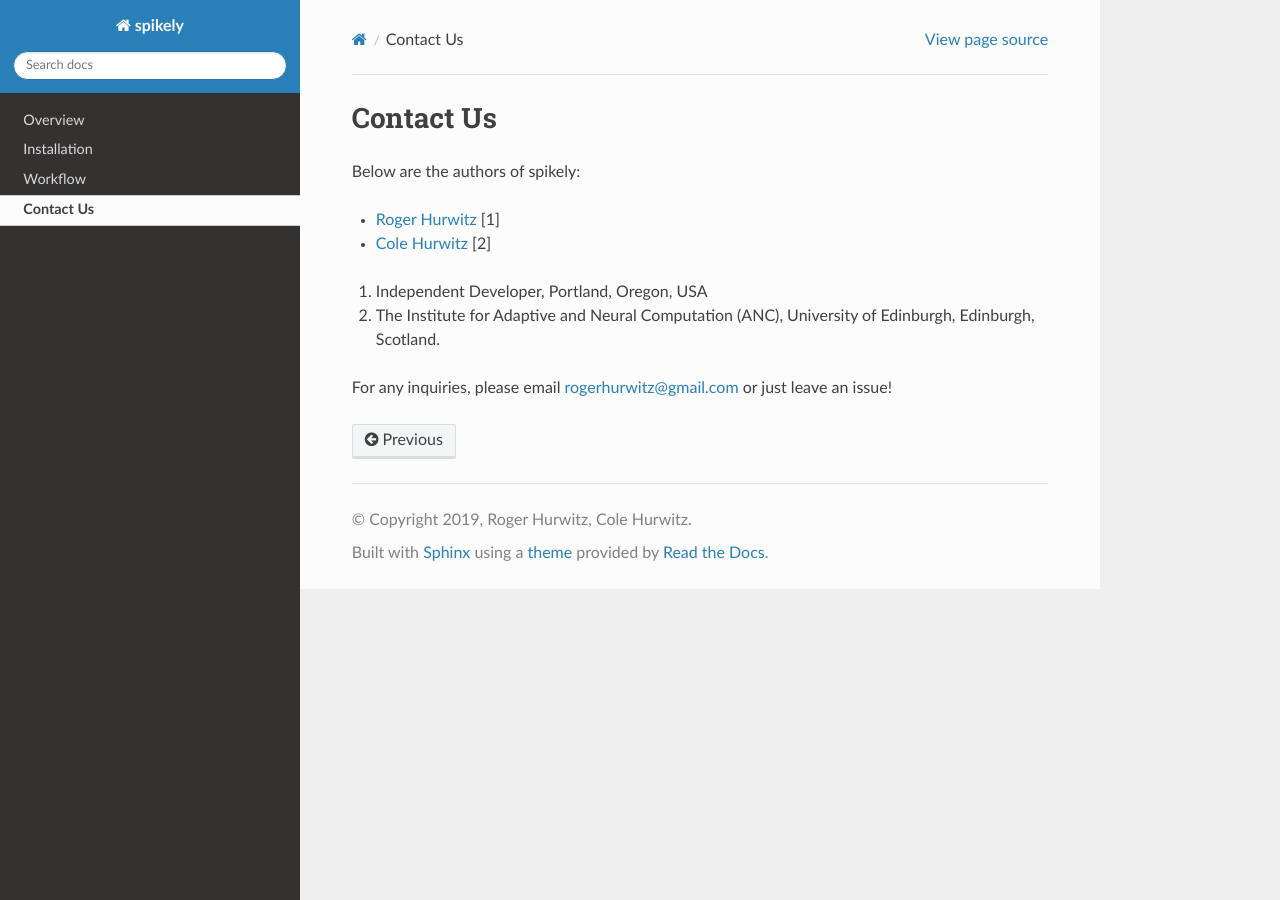
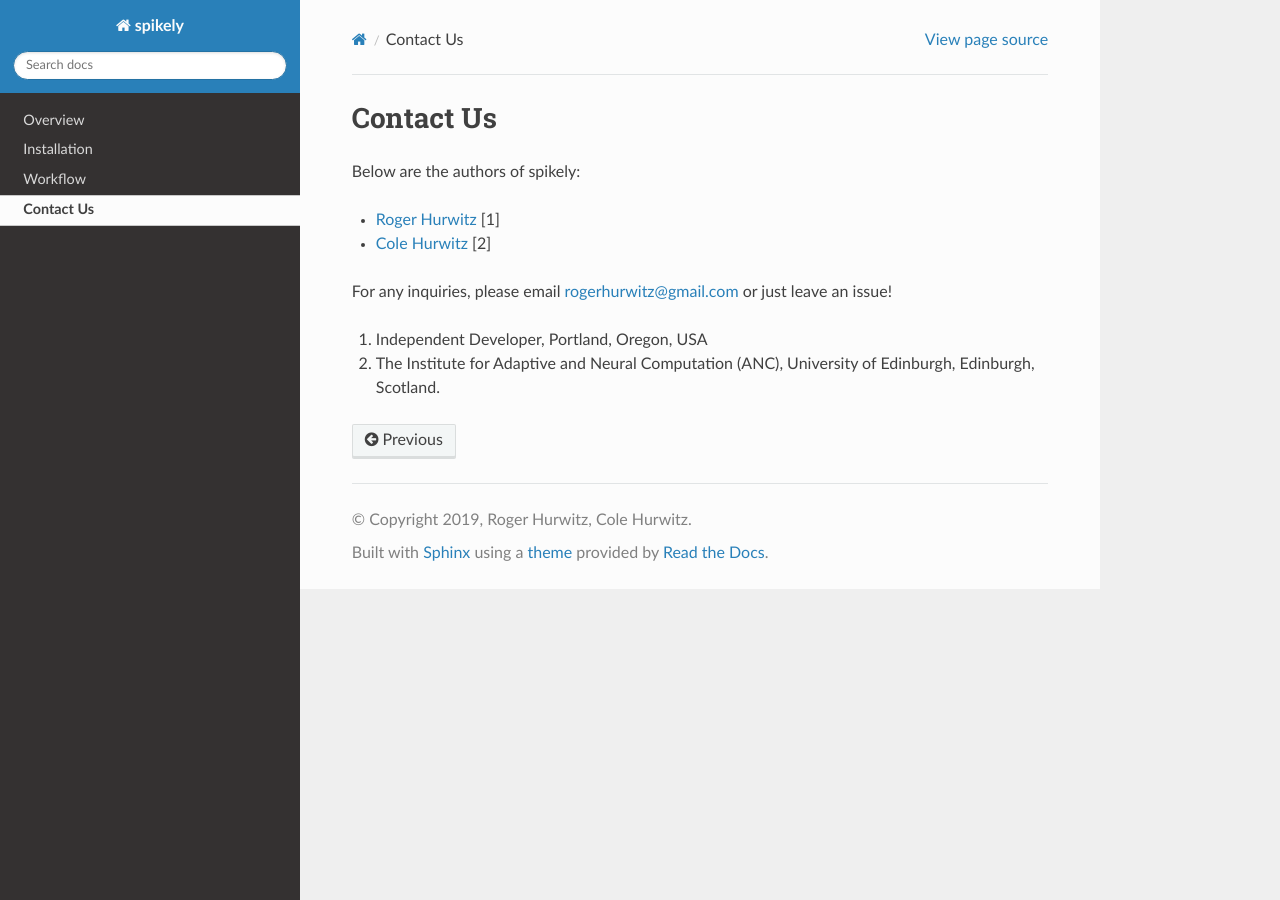
Before and after one commit to SpikeInterface/spikely, a Sphinx documentation site: the page built from docs/source/contact.rst, in a window 1280 px wide. Built offline with Sphinx 7.4.7 and the Read the Docs theme 2.0.0, drawn with Linux system fonts in a browser that asks for light colours.

```diff
--- a/docs/source/contact.rst
+++ b/docs/source/contact.rst
@@ -6,7 +6,7 @@ Below are the authors of spikely:
 * `Roger Hurwitz <mailto:rogerhurwitz@gmail.com?subject=Spikely>`_ [1]
 * `Cole Hurwitz <https://www.inf.ed.ac.uk/people/students/Cole_Hurwitz.html>`_ [2]
 
+For any inquiries, please email rogerhurwitz@gmail.com or just leave an issue!
+
 1. Independent Developer, Portland, Oregon, USA
 2. The Institute for Adaptive and Neural Computation (ANC), University of Edinburgh, Edinburgh, Scotland.
-
-For any inquiries, please email rogerhurwitz@gmail.com or just leave an issue!
```
